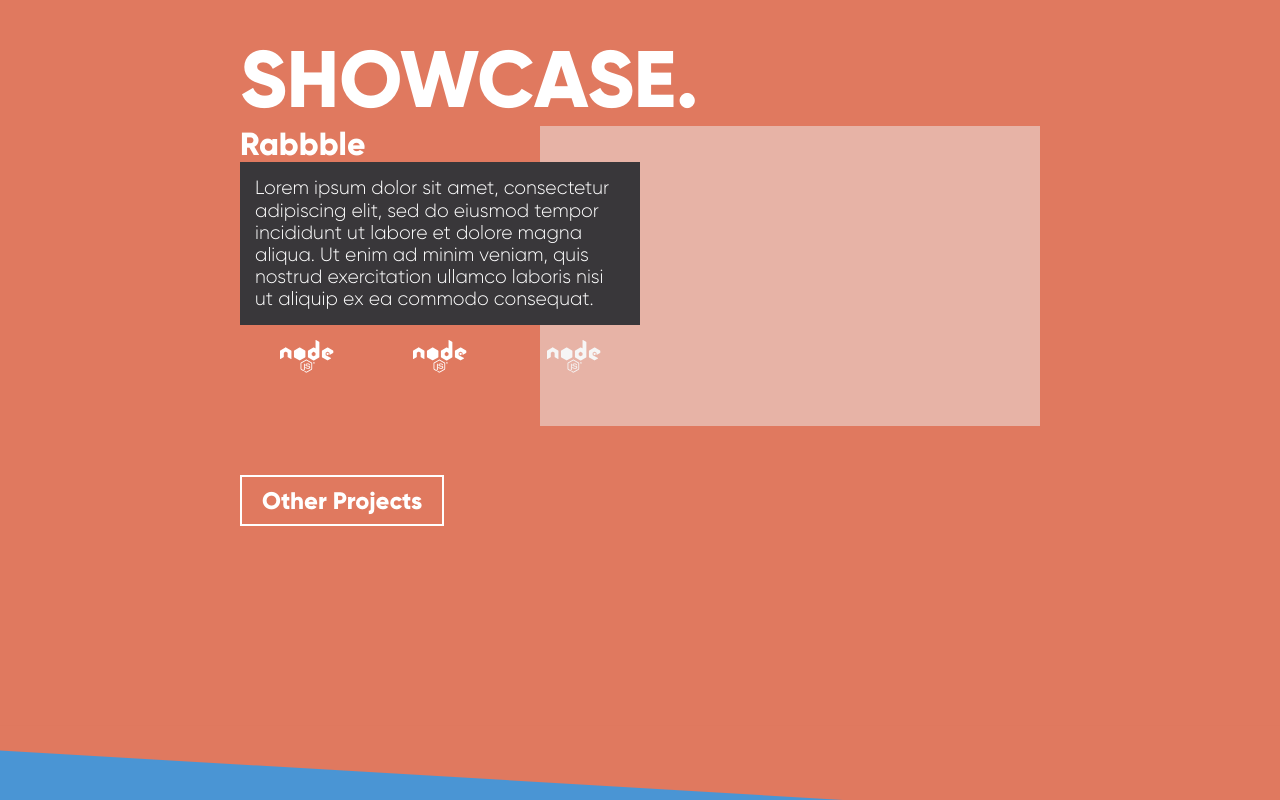
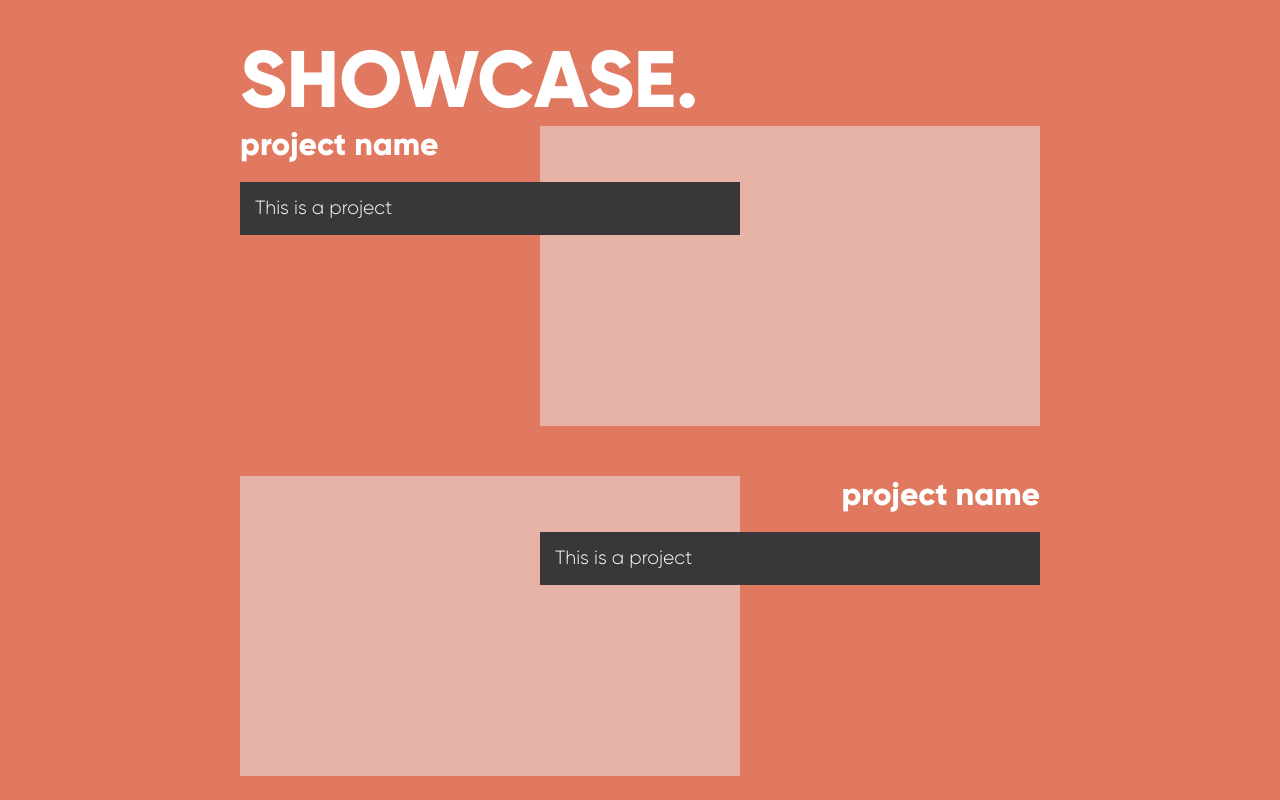
Before and after one commit to Jonjoe/website, a React (Create React App) app: page / in a window 1280 px wide. Shown: the part 1200-2000 px from the top of the page. Built offline with nearby package versions, Linux system fonts and the light colour scheme; what @fortawesome/pro-duotone-svg-icons, @fortawesome/pro-light-svg-icons, @fortawesome/pro-solid-svg-icons would draw is missing.

Commit message:
featured projects

```diff
--- a/src/components/FeaturedProject/FeaturedProject.component.tsx
+++ b/src/components/FeaturedProject/FeaturedProject.component.tsx
@@ -1,24 +1,41 @@
-import React from 'react';
-import * as Styled from './FeaturedProject.styles';
-import {Text, TechCard} from '..';
+import React from "react";
+import * as Styled from "./FeaturedProject.styles";
 
-const FeaturedProject: React.FC = () => {
+import { Text, TechCard } from "..";
+import { IconName } from "../Icon/Icon.component";
+
+export interface FProject {
+  name: string;
+  description: string;
+  tags: Tag[];
+  image: string;
+}
+
+export interface Tag {
+  label: string;
+  icon: IconName;
+}
+
+interface FeaturedProjectProps {
+  project: FProject;
+}
+
+const FeaturedProject: React.FC<FeaturedProjectProps> = props => {
+  const { project } = props;
+
   return (
     <Styled.Container>
       <Styled.Content>
-        <Text.Heading5>Rabbble</Text.Heading5>
+        <Text.Heading5>{project.name}</Text.Heading5>
+
         <Styled.ContentBody>
-          <Text.Body>
-            Lorem ipsum dolor sit amet, consectetur adipiscing elit, sed do
-            eiusmod tempor incididunt ut labore et dolore magna aliqua. Ut enim
-            ad minim veniam, quis nostrud exercitation ullamco laboris nisi ut
-            aliquip ex ea commodo consequat.
-          </Text.Body>
+          <Text.Body>{project.description}</Text.Body>
         </Styled.ContentBody>
+
         <Styled.Tags>
-          <TechCard label="" icon="nodejs" />
-          <TechCard label="" icon="nodejs" />
-          <TechCard label="" icon="nodejs" />
+          {project.tags.map((tag: Tag) => (
+            <TechCard label={tag.label} icon={tag.icon} />
+          ))}
         </Styled.Tags>
       </Styled.Content>
       <Styled.Image />
--- a/src/components/FeaturedProject/FeaturedProject.styles.tsx
+++ b/src/components/FeaturedProject/FeaturedProject.styles.tsx
@@ -13,7 +13,7 @@ export const Image = styled.div`
 export const Content = styled.div`
   display: flex;
   flex-direction: column;
-  width: 400px;
+  width: 500px;
 `;
 
 export const ContentBody = styled.div`
@@ -21,6 +21,7 @@ export const ContentBody = styled.div`
   padding: 15px;
   width: 100%;
   z-index: 900;
+  margin-top: 20px;
 `;
 
 export const Tags = styled.div`
@@ -31,6 +32,7 @@ export const Tags = styled.div`
 export const Container = styled.article`
   position: relative;
   display: flex;
+  min-height: 300px;
   margin-bottom: 50px;
 
   &:nth-child(even) {
--- a/src/components/FeaturedProjects/FeaturedProjects.component.tsx
+++ b/src/components/FeaturedProjects/FeaturedProjects.component.tsx
@@ -1,10 +1,16 @@
-import * as React from 'react';
-import {FeaturedProject} from '../';
+import * as React from "react";
 
-const FeaturedProjects: React.FC = () => {
+import projects from "../../data/projects.data";
+import FeaturedProject, {
+  FProject
+} from "../FeaturedProject/FeaturedProject.component";
+
+const FeaturedProjects: React.FC = props => {
   return (
     <div>
-      <FeaturedProject />
+      {projects.map((project: FProject) => (
+        <FeaturedProject project={project} />
+      ))}
     </div>
   );
 };
```
